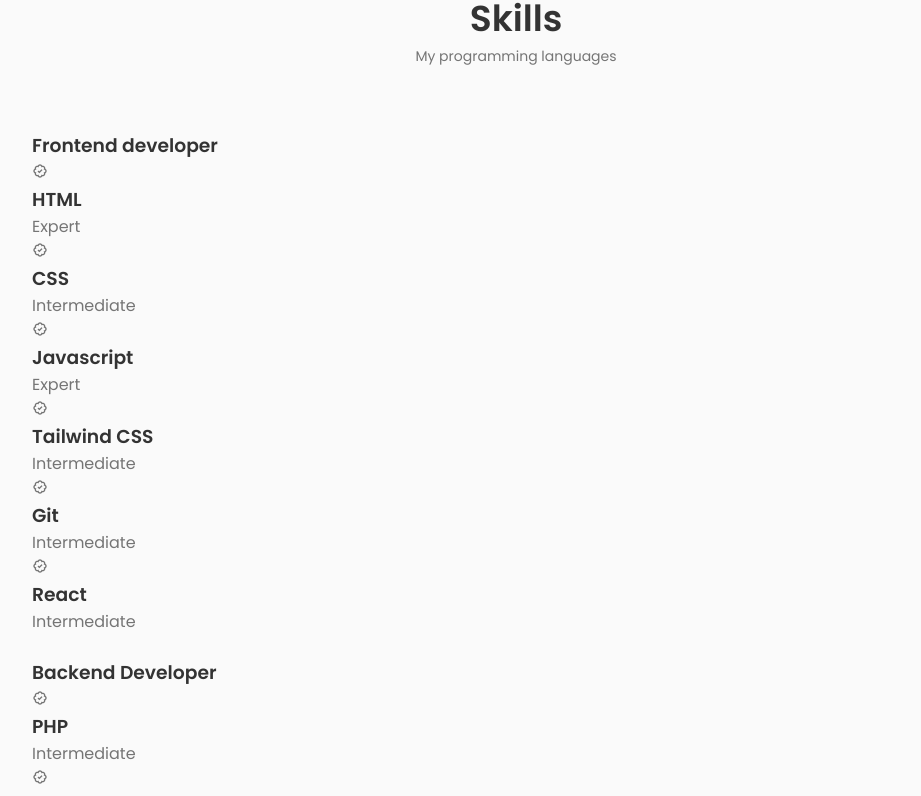
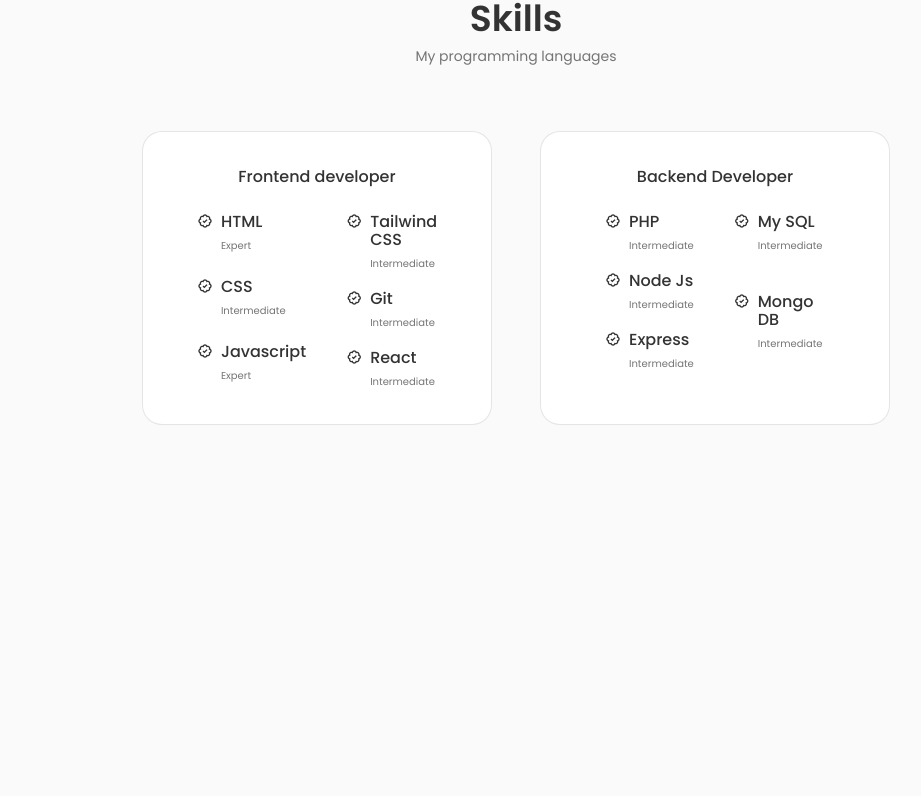
Before and after one commit to coxmd/My-React-Website, a React (Vite) app: page / in a window 1280 px wide. Shown: the part 1498-2294 px from the top of the page, without its empty margins (124-1045 px from the left). After the commit the page ends 1955 px from the top, so only its background shows below. Built offline with nearby package versions, Linux system fonts and the light colour scheme.

Commit message:
Added CSS styling for the skills section

```diff
--- a/src/components/about/Info.jsx
+++ b/src/components/about/Info.jsx
@@ -7,7 +7,7 @@
         <i class="bx bx-award about__icon"></i>
 
         <h3 className="about__title">Experience</h3>
-        <span className="about__subtitle">1.5 Years</span>
+        <span className="about__subtitle">1 and a half Years</span>
       </div>
 
       <div className="about__box">
--- a/src/components/skills/skills.css
+++ b/src/components/skills/skills.css
@@ -0,0 +1,51 @@
+.skills__container {
+    grid-template-columns: repeat(2, 350px);
+    column-gap: 3rem;
+    justify-content: center;
+}
+
+.skills__content {
+    background-color: var(--container-color);
+    border: 1px solid rgba(0, 0, 0, 0.1);
+    padding: 2rem 4rem;
+    border-radius: 1.25rem;
+}
+
+.skills__title {
+    font-size: var(--normal-font-size);
+    font-weight: var(--font-medium);
+    text-align: center;
+    margin-bottom: var(--mb-1-5);
+}
+
+.skills__box {
+    display: flex;
+    justify-content: center;
+    column-gap: 2.5rem;
+}
+
+.skills__group {
+    display: grid;
+    align-items: flex-start;
+    row-gap: 1rem;
+}
+
+.skills__data {
+    display: flex;
+    column-gap: 0.5rem;
+}
+
+.skills .bx-badge-check {
+    font-size: 1rem;
+    color: var(--title-color);
+}
+
+.skills__name {
+    font-size: var(--normal-font-size);
+    font-weight: var(--font-medium);
+    line-height: 18px;
+}
+
+.skills__level {
+    font-size: var(--tiny-font-size);
+}
```
